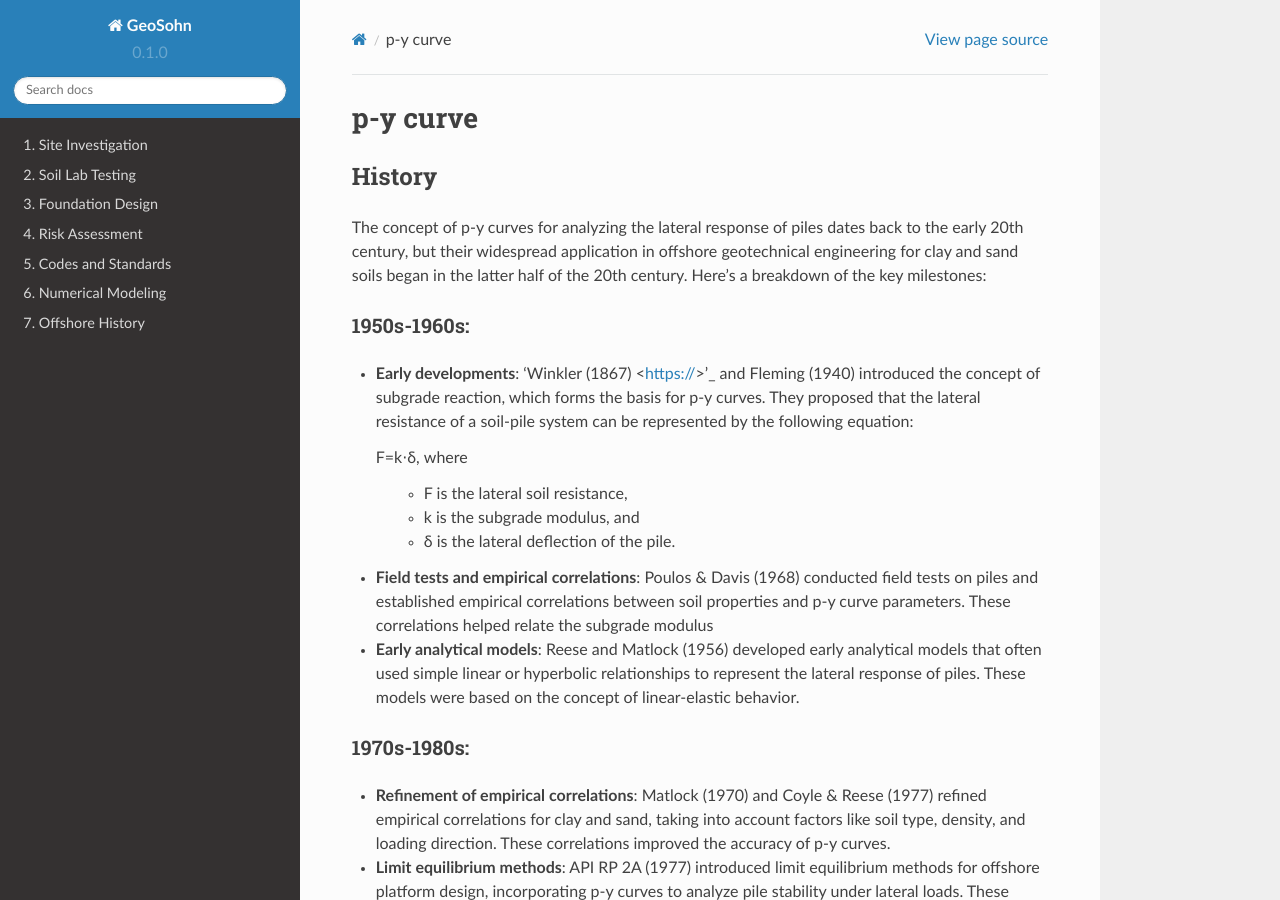
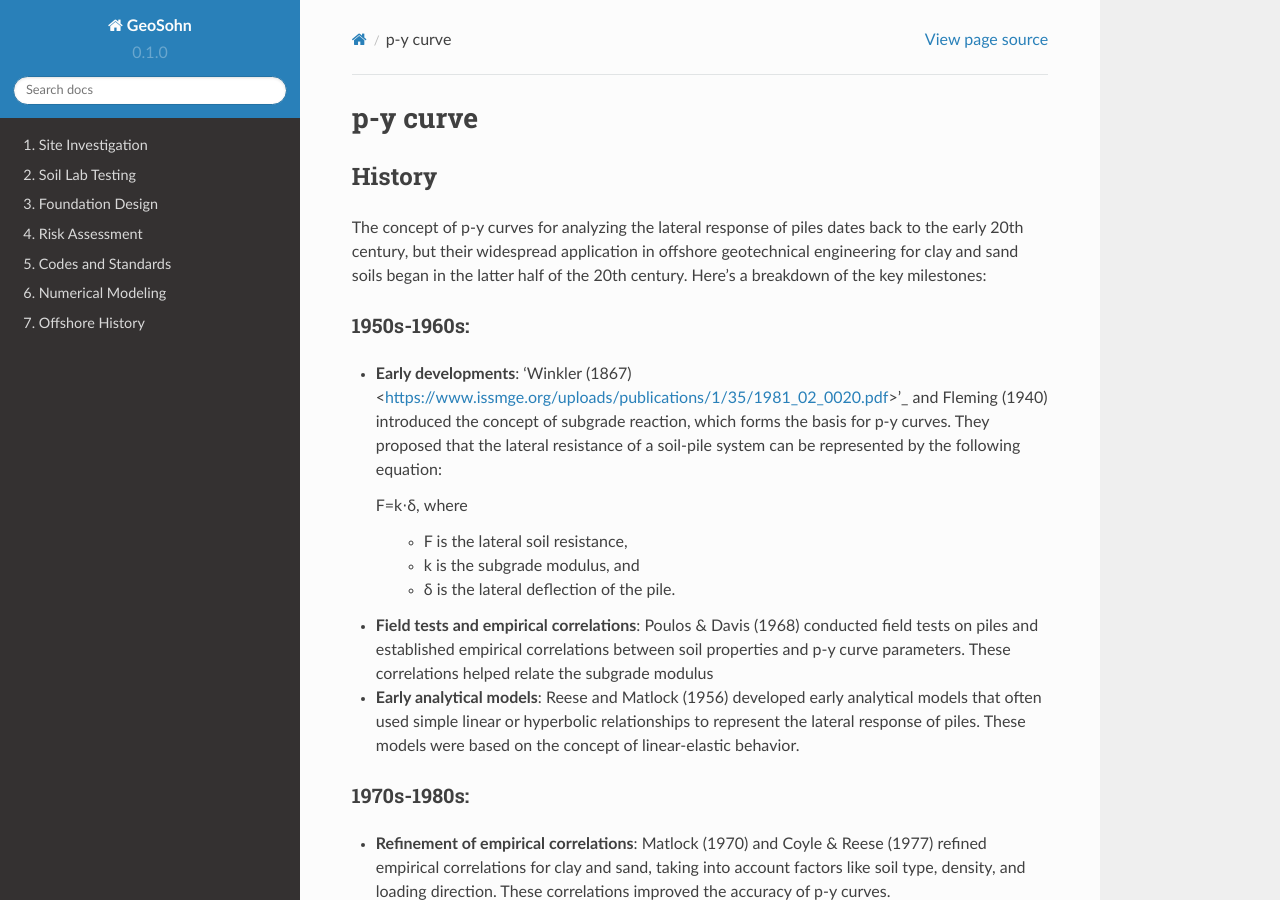
Before and after one commit to jrson11/GeoSohn, a Sphinx documentation site: the page built from docs/source/3_1-py_curve.rst, in a window 1280 px wide and 900 px high. Built offline with Sphinx 7.4.7 and the Read the Docs theme 2.0.0, drawn with Linux system fonts in a browser that asks for light colours; some of the changed lines change nothing that is shown.

Commit message:
Update 3_1-py_curve.rst

```diff
--- a/docs/source/3_1-py_curve.rst
+++ b/docs/source/3_1-py_curve.rst
@@ -9,7 +9,7 @@
 1950s-1960s:
 .............
 
-- **Early developments**: 'Winkler (1867) <https://>'_ and Fleming (1940) introduced the concept of subgrade reaction, which forms the basis for p-y curves. They proposed that the lateral resistance of a soil-pile system can be represented by the following equation:
+- **Early developments**: 'Winkler (1867) <https://www.issmge.org/uploads/publications/1/35/1981_02_0020.pdf>'_ and Fleming (1940) introduced the concept of subgrade reaction, which forms the basis for p-y curves. They proposed that the lateral resistance of a soil-pile system can be represented by the following equation:
 
   F=k⋅δ,
   where
```
